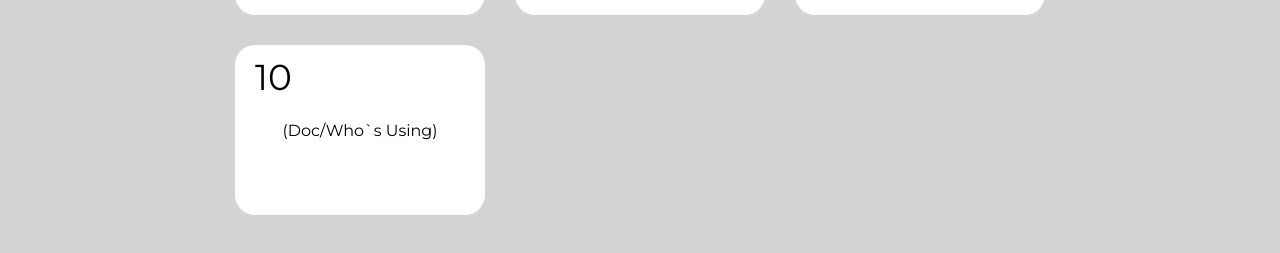
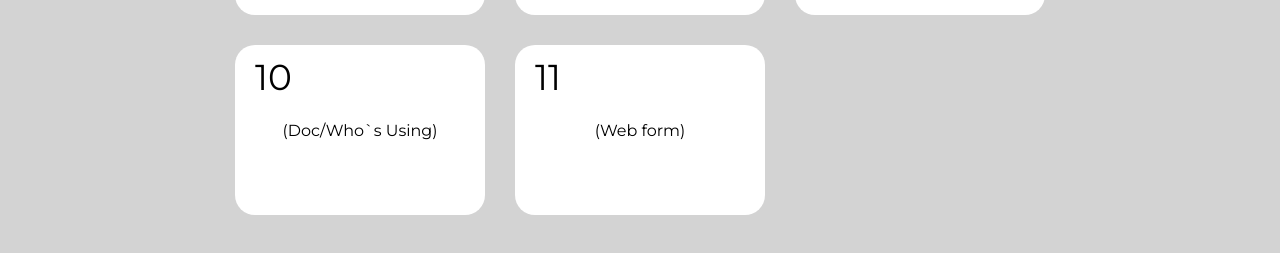
Before and after one commit to IhorSolodovnyk/HW, a plain HTML site: page index.html in a window 1280 px wide. Shown: the part 755-1008 px from the top of the page. Drawn offline with Linux system fonts and the light colour scheme; files that its build step writes are made by us from their sources.

Commit message:
added_webrofms_hw

```diff
--- a/index.html
+++ b/index.html
@@ -64,6 +64,10 @@
                     <span class="grid_sub_text">10</span>
                     <div class="grid_item_link"><a href="/10/index.html" class="hw_link">(Doc/Who`s Using)</a></div>
                 </div>
+                <div class="grid_item">
+                    <span class="grid_sub_text">11</span>
+                    <div class="grid_item_link"><a href="/11/index.html" class="hw_link">(Web form)</a></div>
+                </div>
             </div>
         </div>
     </main>
```
